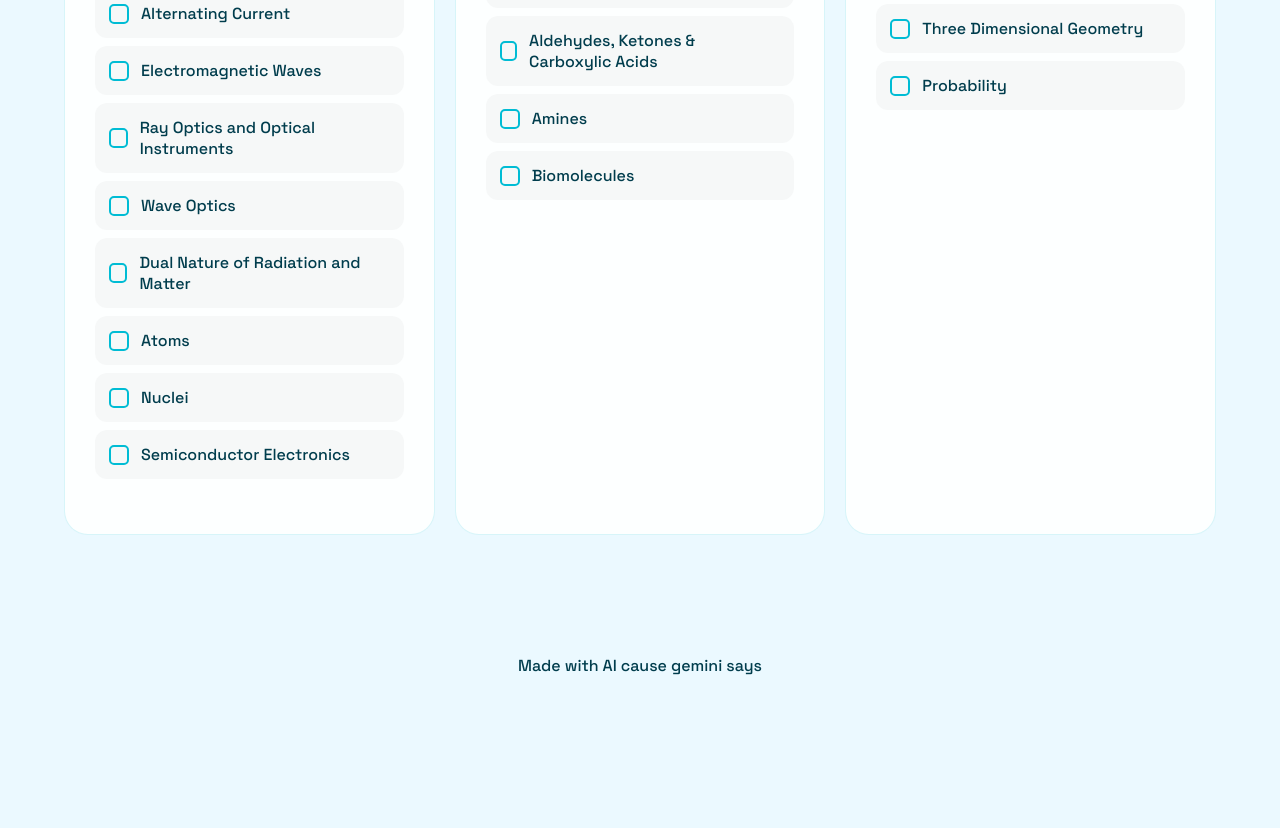
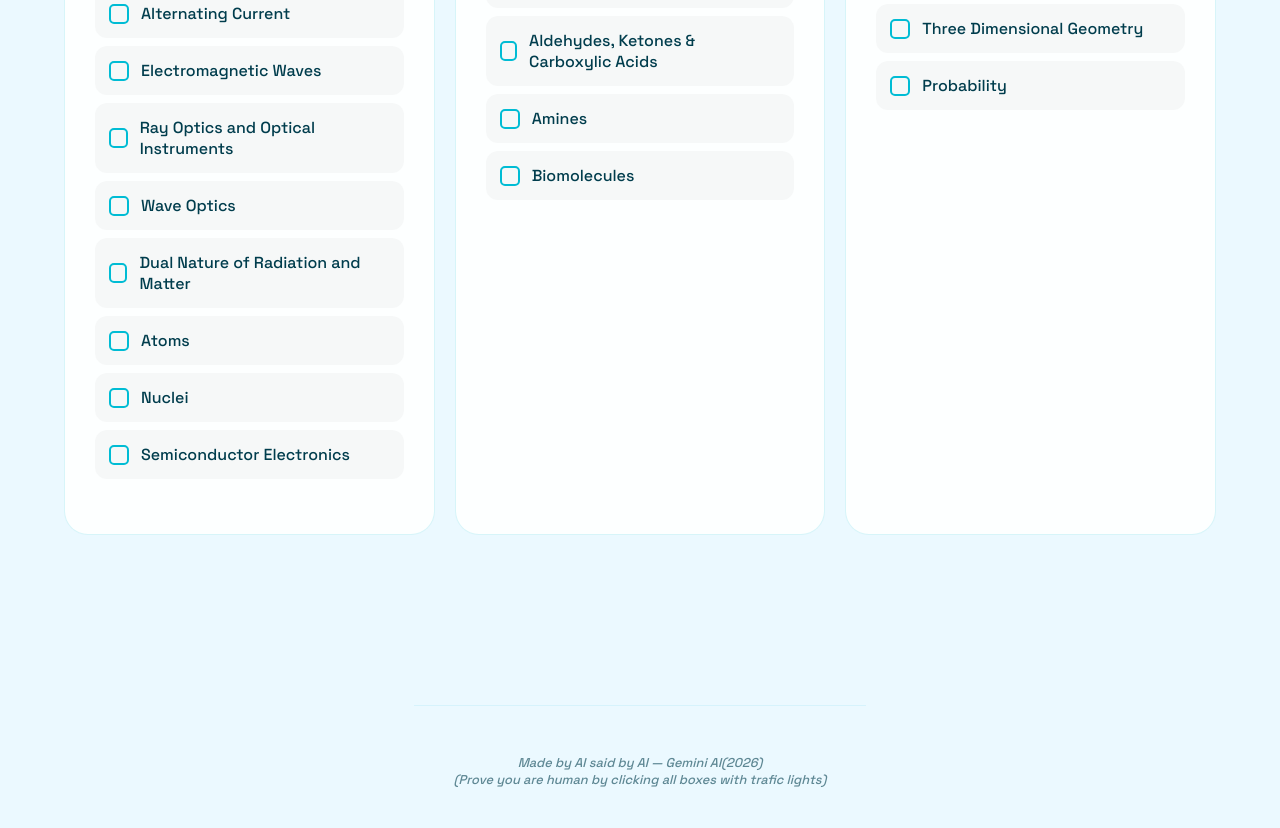
Before and after one commit to Beastnom/Mission-Jee, a plain HTML site: page index.html in a window 1280 px wide. Shown: the part 2012-2840 px from the top of the page. Before the commit the page ends 2688 px from the top, so only its background shows below. Drawn offline with Linux system fonts and the light colour scheme.

Commit message:
Update index.html

```diff
--- a/index.html
+++ b/index.html
@@ -376,6 +376,11 @@ function toggle(id){
 
 render();
 </script>
-    <footer>Made with AI cause gemini says</footer>
+<footer style="margin-top: 50px; padding: 40px; text-align: center; border-top: 1px solid var(--border); opacity: 0.6; font-size: 0.8rem;">
+    <p style="margin-top: 8px; font-style: italic;">
+        Made by AI said by AI — Gemini AI(2026)
+        <br>(Prove you are human by clicking all boxes with trafic lights)
+    </p>
+</footer>
 </body>
 </html>
```
